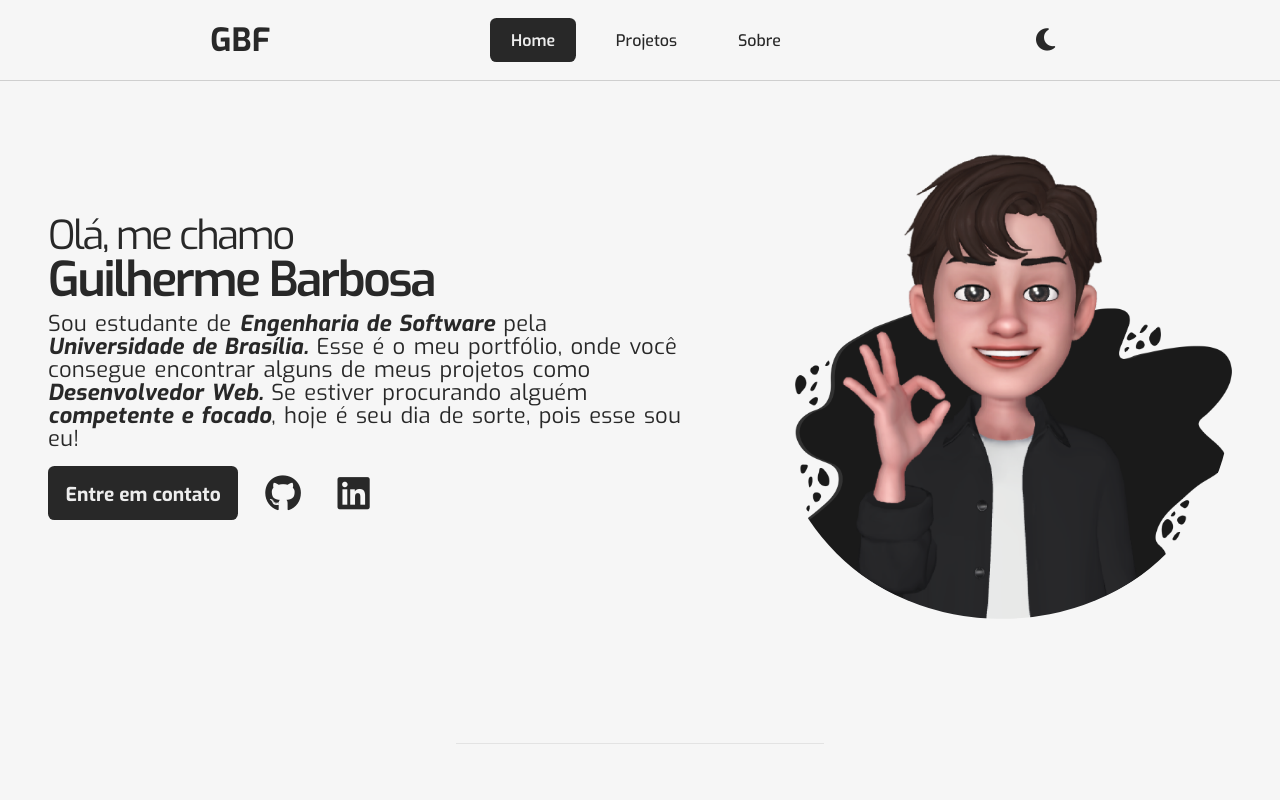
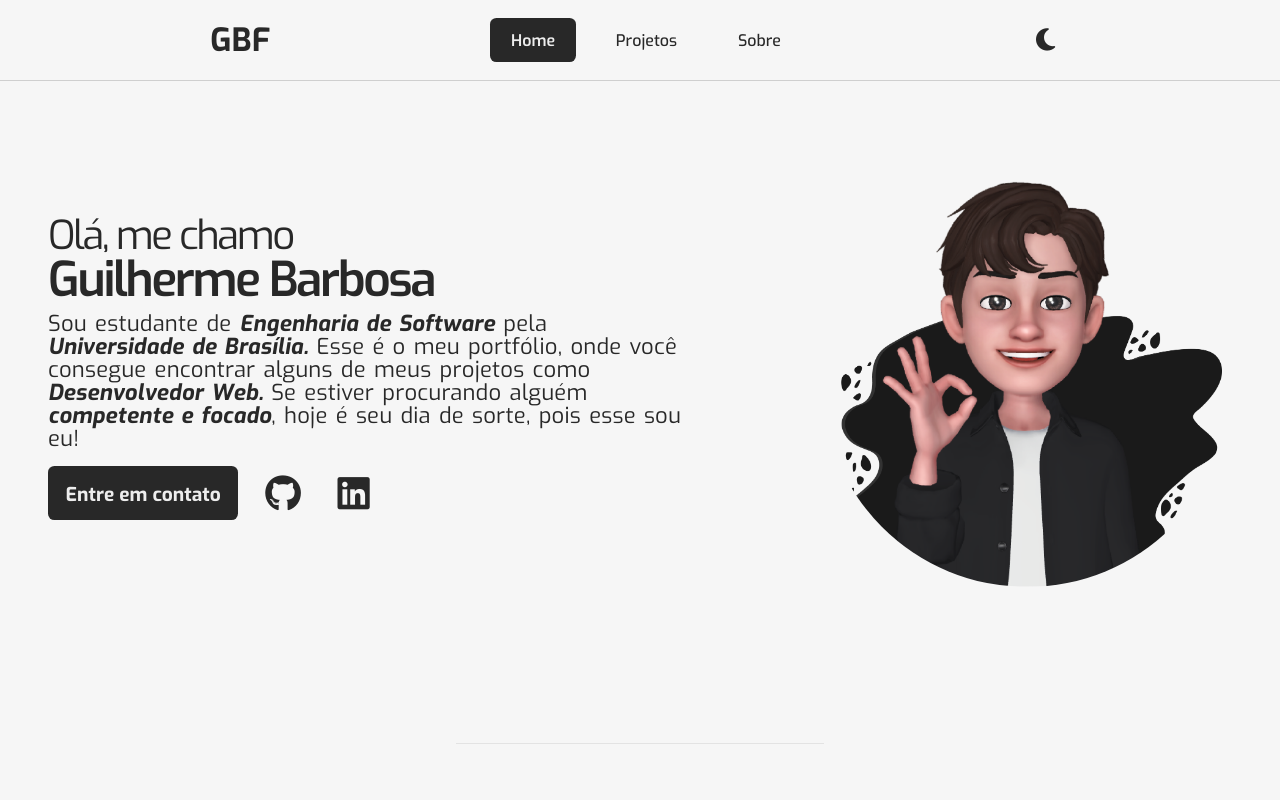
Before and after one commit to guibrbs/Portfolio-OLD, a React (Vite) app: page / in a window 1280 px wide. Shown: the top 800 px of the page. Built offline with nearby package versions, Linux system fonts and the light colour scheme.

Commit message:
:repeat: Changing the illustration

```diff
--- a/src/components/ShowArea/index.tsx
+++ b/src/components/ShowArea/index.tsx
@@ -1,7 +1,7 @@
 import React from "react";
 import './styles.css'
-import AvatarLight from '../../assets/images/Avatar.png'
-import AvatarDark from '../../assets/images/Avatar Dark.png'
+import AvatarLight from '../../assets/images/Avatar-Light.png'
+import AvatarDark from '../../assets/images/Avatar-Dark.png'
 
 export default function ShowArea({props}: {props: any}){
     return(
@@ -15,8 +15,12 @@ export default function ShowArea({props}: {props: any}){
                 </p>
                 <div className="btn-area">
                     <p className="btn">Entre em contato</p>
-                    <a href="https://github.com/guibrbs" target={"_blank"} rel={"noreferrer noopener"} className="social"><i className="fa-brands fa-github"></i></a>
-                    <a href="https://www.linkedin.com/in/guibrbs/" className="social" target={"_blank"} rel={"noreferrer noopener"}><i className="fa-brands fa-linkedin"></i></a>
+                    <a href="https://github.com/guibrbs" target={"_blank"} rel={"noreferrer noopener"} className="social" title="GitHub">
+                        <i className="fa-brands fa-github"></i>
+                    </a>
+                    <a href="https://www.linkedin.com/in/guibrbs/" className="social" target={"_blank"} rel={"noreferrer noopener"} title="Linkedin">
+                        <i className="fa-brands fa-linkedin"></i>
+                    </a>
                 </div>
             </div>
             <div className={"img"}>
--- a/src/components/ShowArea/styles.css
+++ b/src/components/ShowArea/styles.css
@@ -88,6 +88,7 @@
 }
 
 .social{
+    position: relative;
     display: flex;
     align-items: center;
     justify-content: center;
@@ -105,7 +106,7 @@
 }
 
 .img{
-    width: 36vw;
+    width: 32vw;
     height: fit-content;
     overflow: hidden;
     display: flex;
@@ -114,16 +115,24 @@
     border-radius: 14rem;
 }
 
-.img-style{
-    width: 110%;
-}
-
 .imgOff{
     display: none;
 }
 
 .static{
-    width: 107%;
-    border-radius: 50%;
+    width: 95%;
+    border-radius: 42%;
     transition: ease-in-out 5s linear 1s;
 }
+
+.social[title]:hover::after{
+    content: attr(title);
+    position: absolute;
+    top: 140%;
+    transform: translateY(-50%);
+    font-size: .8rem;
+    background-color: var(--elementary-color);
+    padding: .4rem .5rem;
+    border-radius: .2rem;
+    font-weight: 700;
+}
```
Also changed, not shown: src/assets/images/Avatar-Dark.png (added), src/assets/images/Avatar-Light.png (added).
